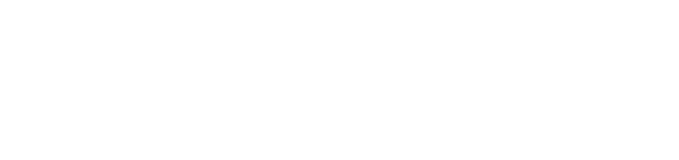
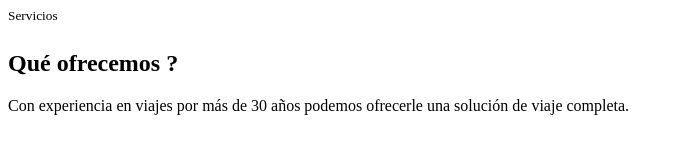
Before and after one commit to ybamBogado/image-based-web-project, a plain HTML site: page index.html in a window 1280 px wide. Shown: the whole page, without its empty margins (0-679 px from the left). Drawn offline with nearby package versions, Linux system fonts and the light colour scheme.

Commit message:
agregue la primera division del componente

```diff
--- a/index.html
+++ b/index.html
@@ -4,9 +4,21 @@
     <meta charset="UTF-8">
     <meta name="viewport" content="width=device-width, initial-scale=1.0">
     <link rel="stylesheet" href="/css/estilos.css">
+    <!-- referencia bootstrap -->
+    <link rel="stylesheet" href="https://cdn.jsdelivr.net/npm/bootstrap-icons@1.11.3/font/bootstrap-icons.min.css">
     <title>Tp 3 opcional</title>
 </head>
 <body>
+    <!-- componente 1 -->
+    <section>
+        <!-- div parte superior -->
+        <div>
+            <sup>Servicios</sup>
+            <h1>Qué ofrecemos ?</h1>
+            <p>Con experiencia en viajes por más de 30 años podemos ofrecerle una solución de viaje completa.</p>
+        </div>
 
+
+    </section>
 </body>
 </html>
```
